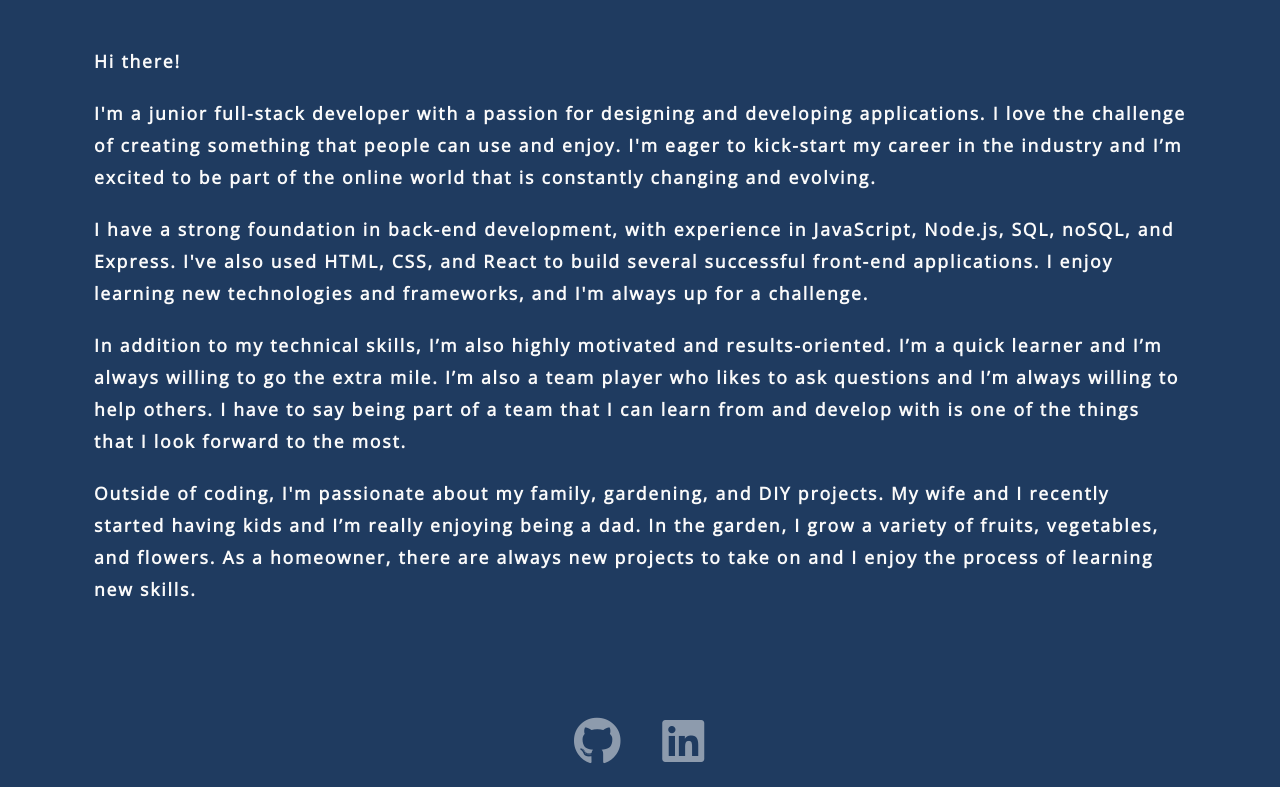
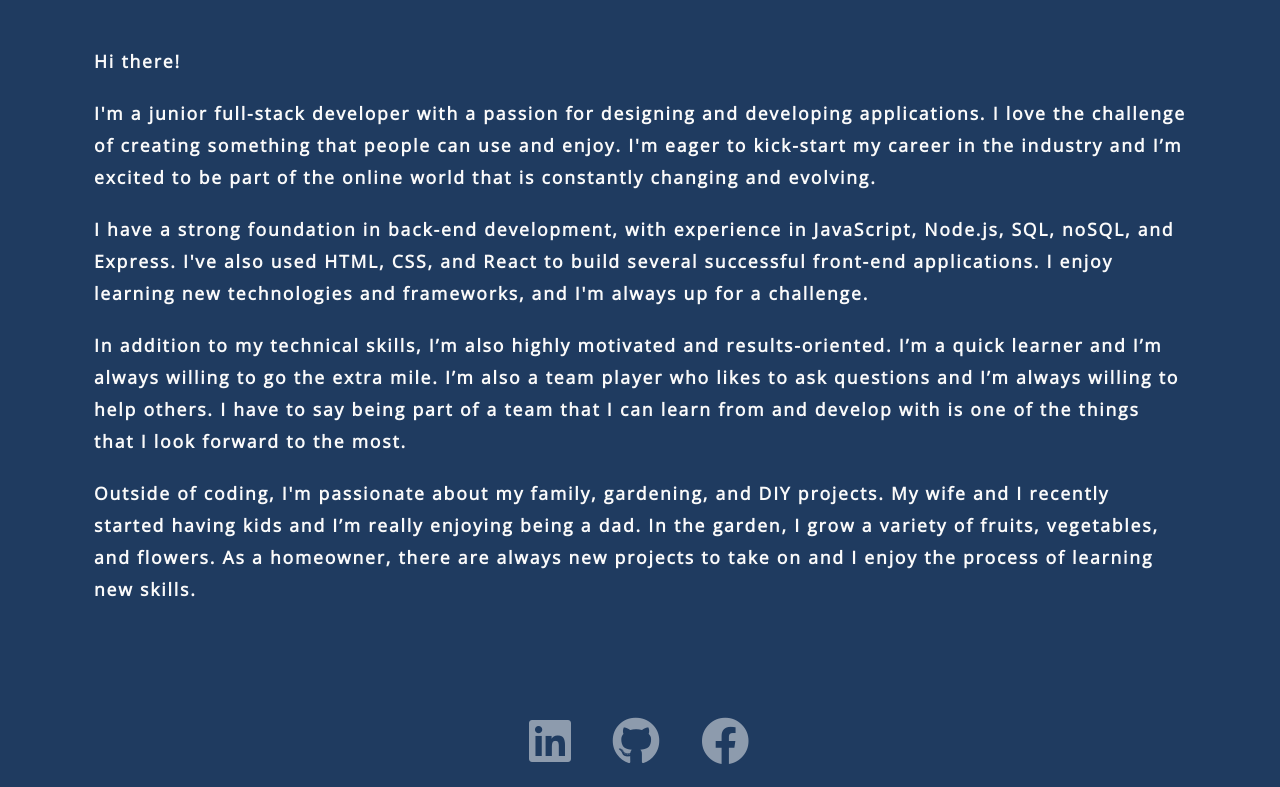
Before and after one commit to PacoCasillas/Portfolio, a React (Create React App) app in the folder Main/: page / in a window 1280 px wide. Shown: the part 489-1276 px from the top of the page. Built offline with nearby package versions, Linux system fonts and the light colour scheme; a web font is replaced by a local one.

Commit message:
changed links in the footer

```diff
--- a/Main/src/components/Footer/index.js
+++ b/Main/src/components/Footer/index.js
@@ -5,12 +5,16 @@ function Footer() {
   // Replace links with social media profiles
   const icons = [
     {
+      name: "fab fa-linkedin",
+      link: "https://www.linkedin.com/in/francisco-casillas-mx"
+    },
+    {
       name: "fab fa-github",
       link: "https://github.com/PacoCasillas"
     },
     {
-      name: "fab fa-linkedin",
-      link: "https://www.linkedin.com/in/francisco-casillas-mx"
+      name: "fab fa-facebook",
+      link: "https://www.facebook.com/paco.casillas/"
     }
   ]
 
```
